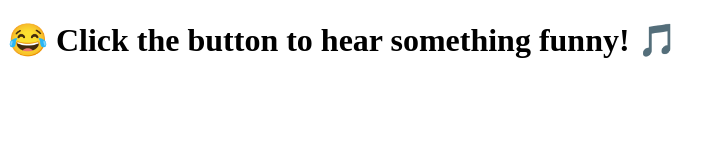
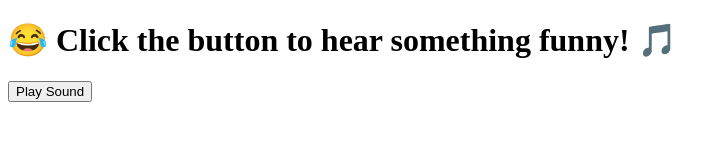
Before and after one commit to hani06465/trial, a plain HTML site: page index.html in a window 1280 px wide. Shown: the whole page, without its empty margins (0-726 px from the left). Drawn offline with Linux system fonts and the light colour scheme.

Commit message:
Implement button to play audio and update audio tags
Added a button to play sound and modified audio handling.

```diff
--- a/index.html
+++ b/index.html
@@ -8,7 +8,19 @@
     <h1>😂 Click the button to hear something funny! 🎵</h1>
 
     <!-- Button your friend will click -->
+    <button onclick="playAudio()">Play Sound</button>
 
+    <!-- Audio file -->
+    <audio id="audio" src="audio.mp3" autoplay></audio>
+
+    <!-- JavaScript goes here -->
+    <script>
+        function playAudio() {
+            var audio = document.getElementById("audio");
+            audio.volume = 1.0; // max volume
+            audio.play();
+        }
+    </script>
     <audio id="prankSong" src="prank.mp3" autoplay></audio>
 
 <script>
```
